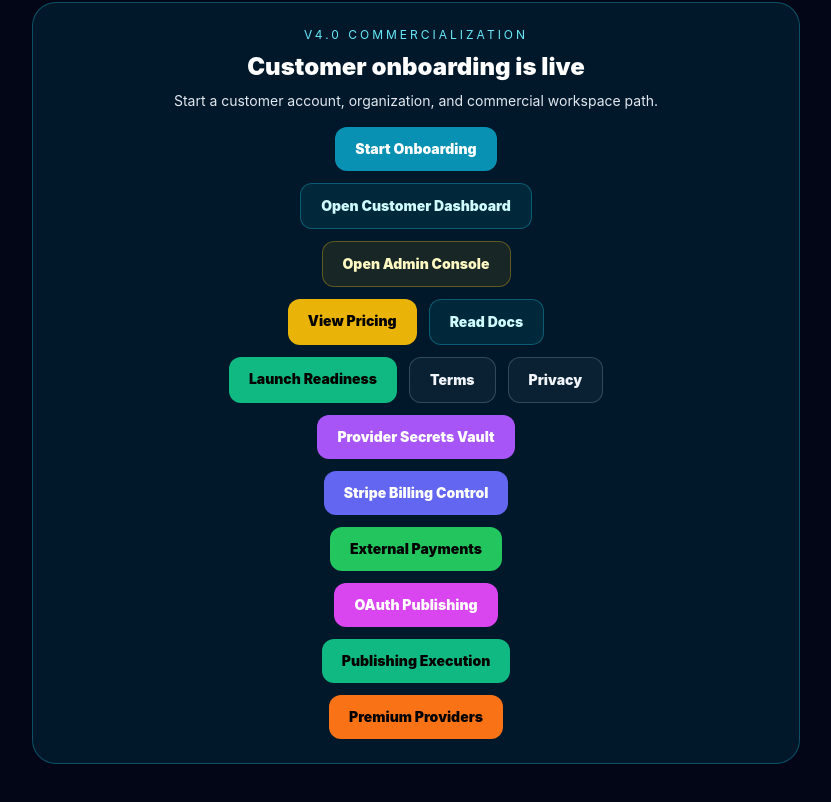
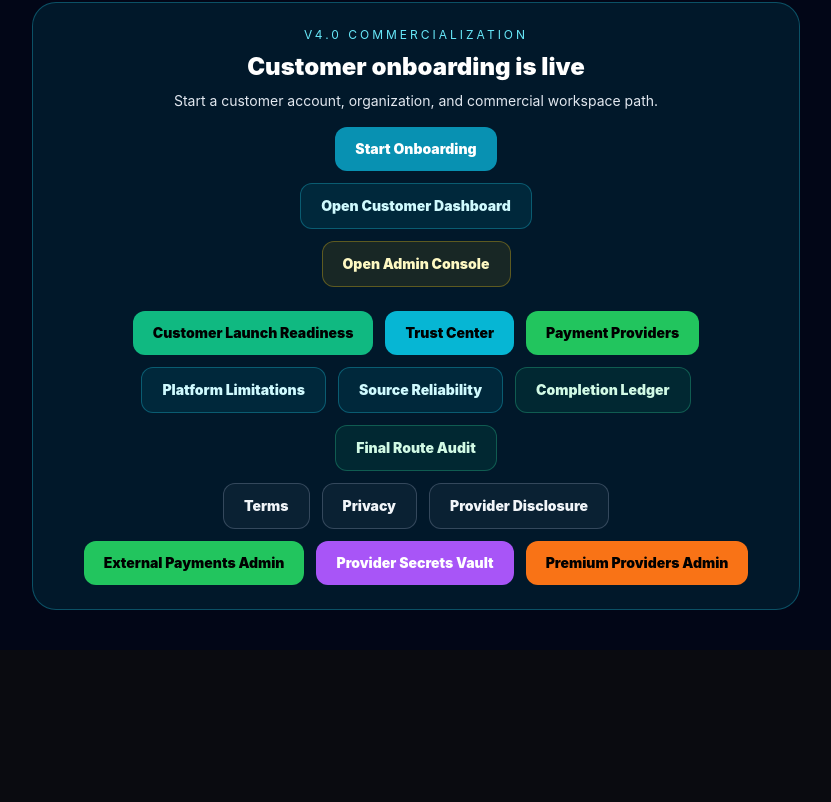
Before and after one commit to pbtransportcom-droid/omegacrownai-dashboard, a Next.js app in the folder omegacrownai-dashboard/: page / in a window 1280 px wide. Shown: the part 1432-2234 px from the top of the page, without its empty margins (224-1055 px from the left). After the commit the page ends 2082 px from the top, so only its background shows below. Built offline with nearby package versions, Linux system fonts and the light colour scheme.

Commit message:
Clean up homepage public launch navigation

```diff
--- a/omegacrownai-dashboard/app/page.tsx
+++ b/omegacrownai-dashboard/app/page.tsx
@@ -107,53 +107,54 @@ export default function HomePage() {
             Open Admin Console
           </a>
         </div>
-              <div className="mt-3 flex flex-wrap justify-center gap-3">
-          <a href="/pricing" className="inline-flex rounded-xl bg-yellow-500 px-5 py-3 text-sm font-black text-black hover:bg-yellow-400">
-            View Pricing
+              <div className="mt-6 flex flex-wrap justify-center gap-3">
+          <a href="/customer-launch-readiness" className="inline-flex rounded-xl bg-emerald-500 px-5 py-3 text-sm font-black text-black hover:bg-emerald-400">
+            Customer Launch Readiness
           </a>
-          <a href="/docs" className="inline-flex rounded-xl border border-cyan-400/30 bg-cyan-500/10 px-5 py-3 text-sm font-black text-cyan-100 hover:bg-cyan-500/20">
-            Read Docs
+          <a href="/trust-center" className="inline-flex rounded-xl bg-cyan-500 px-5 py-3 text-sm font-black text-black hover:bg-cyan-400">
+            Trust Center
+          </a>
+          <a href="/payments/providers" className="inline-flex rounded-xl bg-green-500 px-5 py-3 text-sm font-black text-black hover:bg-green-400">
+            Payment Providers
           </a>
         </div>
+
               <div className="mt-3 flex flex-wrap justify-center gap-3">
-          <a href="/launch" className="inline-flex rounded-xl bg-emerald-500 px-5 py-3 text-sm font-black text-black hover:bg-emerald-400">
-            Launch Readiness
+          <a href="/platform/limitations" className="inline-flex rounded-xl border border-cyan-400/30 bg-cyan-500/10 px-5 py-3 text-sm font-black text-cyan-100 hover:bg-cyan-500/20">
+            Platform Limitations
           </a>
+          <a href="/platform/source-reliability" className="inline-flex rounded-xl border border-cyan-400/30 bg-cyan-500/10 px-5 py-3 text-sm font-black text-cyan-100 hover:bg-cyan-500/20">
+            Source Reliability
+          </a>
+          <a href="/production-completion/ledger" className="inline-flex rounded-xl border border-emerald-400/30 bg-emerald-500/10 px-5 py-3 text-sm font-black text-emerald-100 hover:bg-emerald-500/20">
+            Completion Ledger
+          </a>
+          <a href="/final-verification/routes" className="inline-flex rounded-xl border border-emerald-400/30 bg-emerald-500/10 px-5 py-3 text-sm font-black text-emerald-100 hover:bg-emerald-500/20">
+            Final Route Audit
+          </a>
+        </div>
+
+              <div className="mt-3 flex flex-wrap justify-center gap-3">
           <a href="/legal/terms" className="inline-flex rounded-xl border border-slate-400/30 bg-slate-500/10 px-5 py-3 text-sm font-black text-slate-100 hover:bg-slate-500/20">
             Terms
           </a>
           <a href="/legal/privacy" className="inline-flex rounded-xl border border-slate-400/30 bg-slate-500/10 px-5 py-3 text-sm font-black text-slate-100 hover:bg-slate-500/20">
             Privacy
           </a>
+          <a href="/legal/provider-disclosure" className="inline-flex rounded-xl border border-slate-400/30 bg-slate-500/10 px-5 py-3 text-sm font-black text-slate-100 hover:bg-slate-500/20">
+            Provider Disclosure
+          </a>
         </div>
+
               <div className="mt-3 flex flex-wrap justify-center gap-3">
+          <a href="/admin/external-payments" className="inline-flex rounded-xl bg-green-500 px-5 py-3 text-sm font-black text-black hover:bg-green-400">
+            External Payments Admin
+          </a>
           <a href="/admin/provider-secrets" className="inline-flex rounded-xl bg-purple-500 px-5 py-3 text-sm font-black text-white hover:bg-purple-400">
             Provider Secrets Vault
           </a>
-        </div>
-              <div className="mt-3 flex flex-wrap justify-center gap-3">
-          <a href="/admin/stripe-billing" className="inline-flex rounded-xl bg-indigo-500 px-5 py-3 text-sm font-black text-white hover:bg-indigo-400">
-            Stripe Billing Control
-          </a>
-        </div>
-              <div className="mt-3 flex flex-wrap justify-center gap-3">
-          <a href="/admin/external-payments" className="inline-flex rounded-xl bg-green-500 px-5 py-3 text-sm font-black text-black hover:bg-green-400">
-            External Payments
-          </a>
-        </div>
-              <div className="mt-3 flex flex-wrap justify-center gap-3">
-          <a href="/admin/oauth-publishing" className="inline-flex rounded-xl bg-fuchsia-500 px-5 py-3 text-sm font-black text-white hover:bg-fuchsia-400">
-            OAuth Publishing
-          </a>
-        </div>
-              <div className="mt-3 flex flex-wrap justify-center gap-3">
-          <a href="/admin/publishing-execution" className="inline-flex rounded-xl bg-emerald-500 px-5 py-3 text-sm font-black text-black hover:bg-emerald-400">
-            Publishing Execution
-          </a>
-        </div>
-              <div className="mt-3 flex flex-wrap justify-center gap-3">
           <a href="/admin/premium-providers" className="inline-flex rounded-xl bg-orange-500 px-5 py-3 text-sm font-black text-black hover:bg-orange-400">
-            Premium Providers
+            Premium Providers Admin
           </a>
         </div>
       </section>
```
